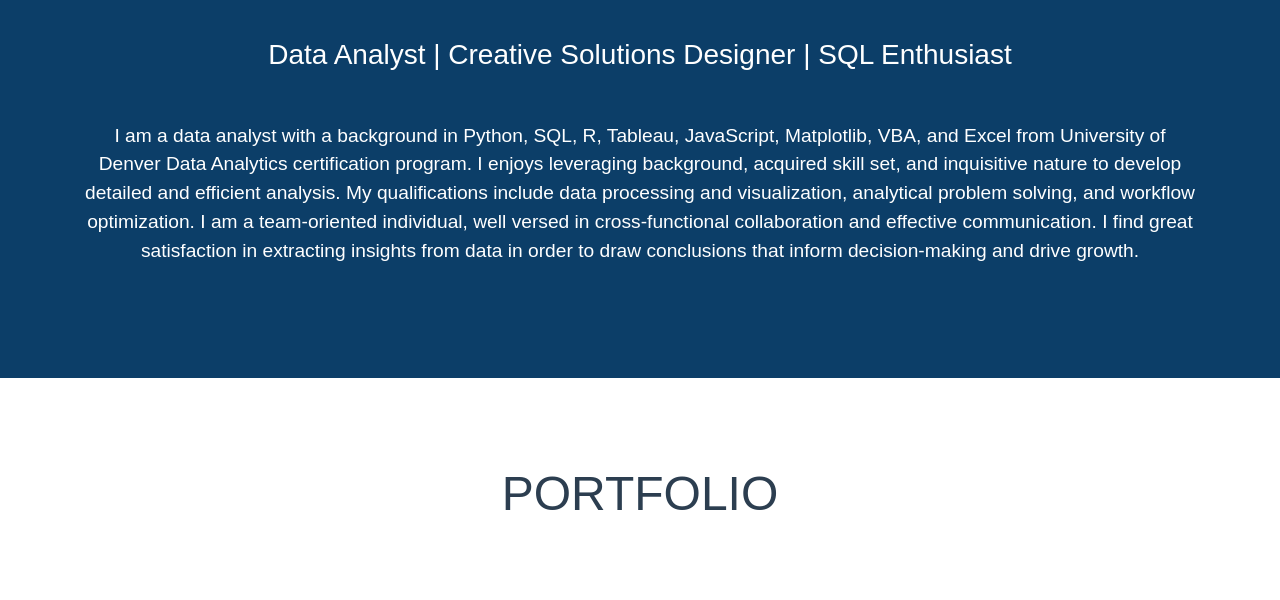
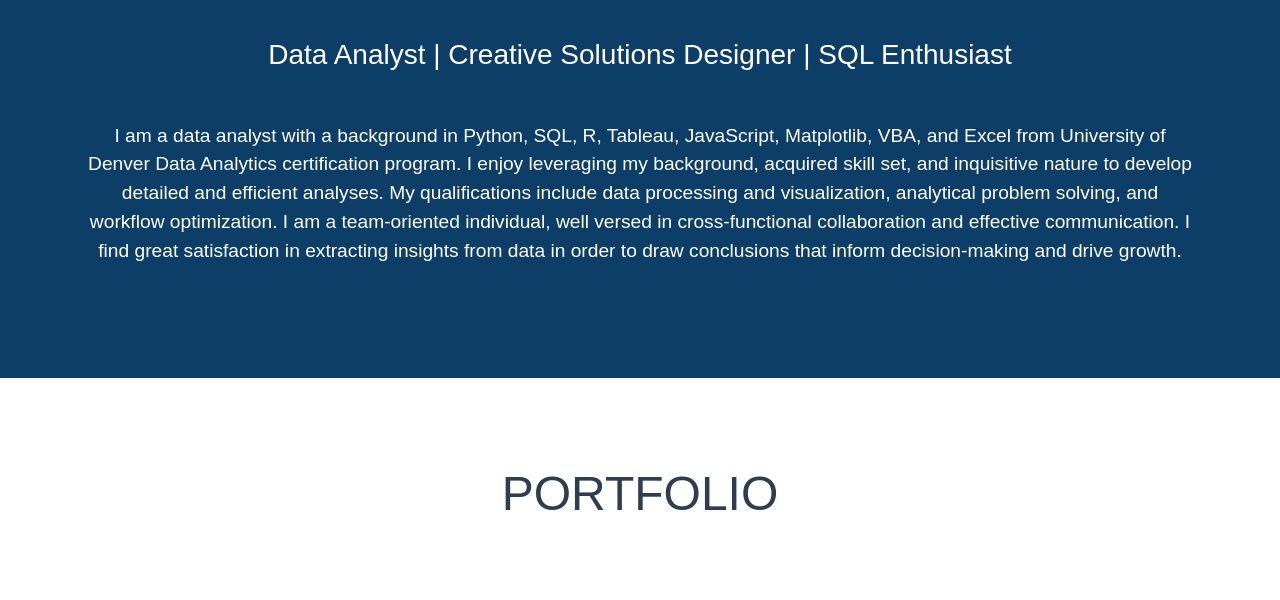
Before and after one commit to loraleonida/loraleonida.github.io, a plain HTML site: page index.html in a window 1280 px wide. Shown: the part 821-1421 px from the top of the page. Drawn offline with nearby package versions, Linux system fonts and the light colour scheme.

Commit message:
Updated portfolio index.html

```diff
--- a/index.html
+++ b/index.html
@@ -67,9 +67,9 @@
             <p class="brand-statement">
                 I am a data analyst with a background in Python, SQL, R, Tableau, JavaScript, Matplotlib,
                 VBA, and Excel from University of Denver Data
-                Analytics certification program. I enjoys leveraging background,
+                Analytics certification program. I enjoy leveraging my background,
                 acquired skill set, and inquisitive nature to develop detailed and
-                efficient analysis. My qualifications include data processing and
+                efficient analyses. My qualifications include data processing and
                 visualization, analytical problem solving, and workflow optimization.
                 I am a team-oriented individual, well versed in cross-functional collaboration
                 and effective communication. I find great satisfaction in extracting
@@ -118,7 +118,7 @@
                     <p class= "text-center">
                         JavaScript - Leaflet - Mapbox API
                     </p>
-                    <a href="https://loraleonida.github.io/plotlydeploy/" class="btn">
+                    <a href="https://github.com/loraleonida/Mapping_Earthquakes" class="btn">
                         <img class="img-fluid" src="assets/img/portfolio/project3.png" alt="">
                     </a>
                 </div>
```
